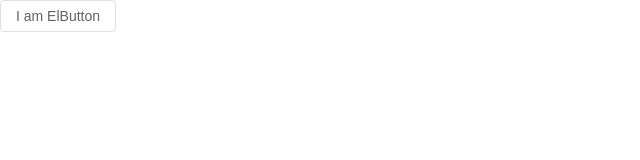
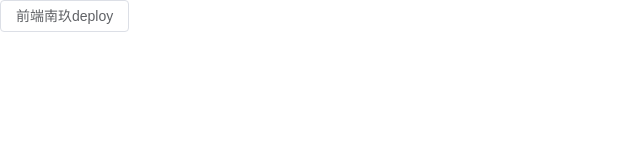
Before and after one commit to bettersong/nanjiu, a Vue app: page / in a window 1280 px wide. Shown: the top 160 px of the page, without its empty margins (0-640 px from the left). Built offline with nearby package versions, Linux system fonts and the light colour scheme.

Commit message:
feat: update

```diff
--- a/src/views/HomeView.vue
+++ b/src/views/HomeView.vue
@@ -4,6 +4,6 @@ import { ElButton } from "element-plus";
 
 <template>
   <main>
-    <el-button>I am ElButton</el-button>
+    <el-button>前端南玖deploy</el-button>
   </main>
 </template>
```
Also changed, not shown: 2 other files (tests, documents, lock files or other folders).
